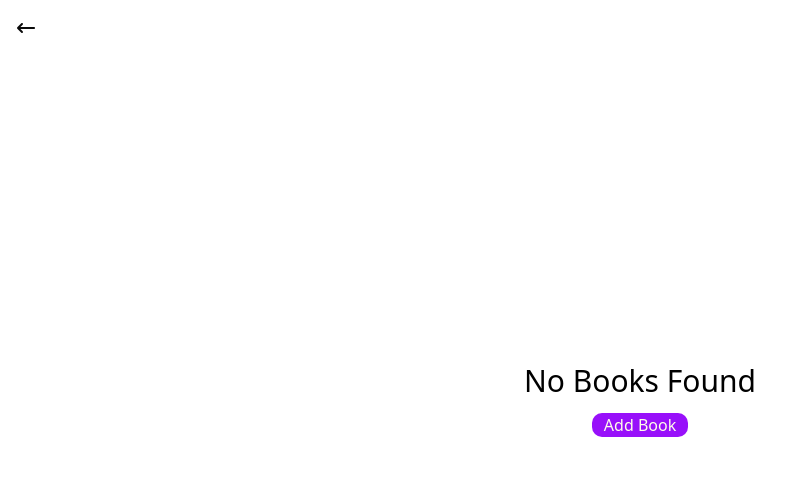
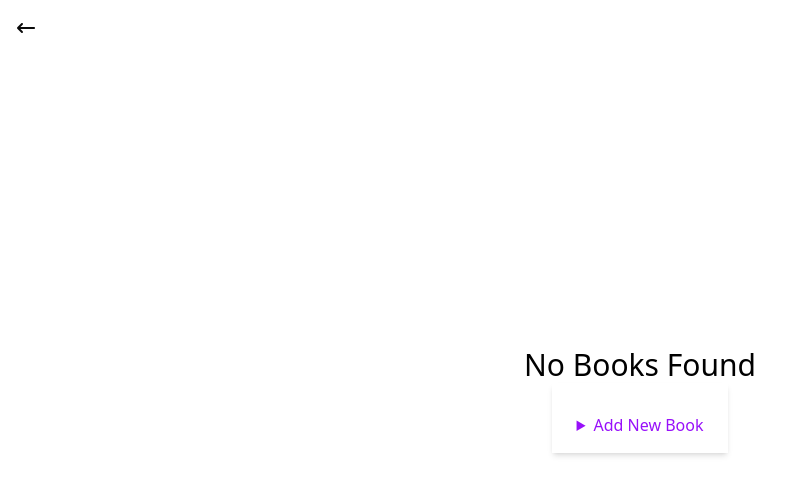
Before and after one commit to Ather13salah/books-library, a Next.js app: page /books in a window 1280 px wide. Shown: the top 494 px of the page, without its empty margins (0-800 px from the left). Built offline with nearby package versions, Linux system fonts and the light colour scheme.

Commit message:
first client edit

```diff
--- a/app/books/page.js
+++ b/app/books/page.js
@@ -21,7 +21,7 @@ function Books() {
   }, []);
   // eslint-disable-next-line react-hooks/exhaustive-deps
   useEffect(() => {
-    if(!userId)return;
+    if (!userId) return;
     setLoading(true);
     const getBooks = async () => {
       const getBooks = await booksManager.getBooks(userId);
@@ -80,13 +80,28 @@ function Books() {
             </h1>
           </div>
 
+          <details className=" fixed top-2 right-2 p-4 shadow-md ">
+            <summary className="cursor-pointer text-purple-600 text-center mt-3.5 w-36  rounded-lg ">
+              Add New
+            </summary>
+            <button
+              className="cursor-pointer bg-purple-600 text-center mt-3.5 text-amber-50 w-full rounded-md "
+              onClick={() => {
+                setOpen(true);
+              }}
+            >
+              Add Manual
+
+            </button>
             <AddBookImg
-            label={"+"}
+              label={"Add Image"}
               style={
-              "flex justify-center cursor-pointer w-12 h-12 fixed top-1 right-1 bg-purple-600 rounded-full font-bold text-3xl text-white"
+                "cursor-pointer bg-purple-600 text-center mt-3.5 text-amber-50 w-full rounded-md "
               }
               handleChange={handleChange}
             />
+
+          </details>
           <BooksDisplay Books={Books} setBooks={setBooks} />
         </div>
       ) : (
@@ -95,13 +110,28 @@ function Books() {
           <div className="text-black text-3xl">
             <h1>No Books Found</h1>
           </div>
+          <details className="p-4 shadow-md">
+            <summary className="cursor-pointer text-purple-600 text-center mt-3.5 w-36  rounded-md ">
+              Add New Book
+            </summary>
+            <button
+              className="cursor-pointer bg-purple-600 text-center mt-3.5 text-amber-50 w-full rounded-md "
+              onClick={() => {
+                setOpen(true);
+              }}
+            >
+              Add Manual
+
+            </button>
             <AddBookImg
-            label={"Add Book"}
+              label={"Add Image"}
               style={
-              "cursor-pointer  bg-purple-600 text-center mt-3.5 text-amber-50 w-24  rounded-lg "
+                "cursor-pointer bg-purple-600 text-center mt-3.5 text-amber-50 w-full rounded-md "
               }
               handleChange={handleChange}
             />
+
+          </details>
         </div>
       )}
       {isOpen && (
--- a/app/components/AddBook.jsx
+++ b/app/components/AddBook.jsx
@@ -1,5 +1,5 @@
 "use client";
-import { useState } from "react";
+import { useState,useEffect } from "react";
 import {
   AlertDialog,
   AlertDialogTitle,
@@ -155,12 +155,13 @@ function AddBook({ isOpen, setIsOpen, books, setBooks }) {
             />
 
             {preview ? (
-              <div>
+              <div className=" w-24 h-24 mt-4 relative">
                 <img
-                  className="w-24 h-24 mt-4 bg-white"
+                  className="w-full h-full  bg-white"
                   src={preview}
                   alt="Book preview"
                 ></img>
+                <FontAwesomeIcon className="absolute cursor-pointer top-0   right-0 text-amber-50 p-1 rounded" onClick={()=>{setPreview("")}} icon={faX}></FontAwesomeIcon>
               </div>
             ) : (
               <div  className={`${error && 'bg-red-500 text-white underline'}`}>
@@ -185,7 +186,7 @@ function AddBook({ isOpen, setIsOpen, books, setBooks }) {
             className="active:opacity-[0.5] mr-3 w-24 h-8 text-center cursor-pointer bg-black rounded-lg text-white"
             onClick={handleSave}
           >
-            {loading ? "Saving..." : "Save"}
+            {loading ? "Adding..." : "Add"}
           </button>
           <button
             className="w-24 h-8 bg-gray-100 rounded-lg text-center cursor-pointer text-black"
```
Lines whose indentation alone changed are shown as unchanged.
